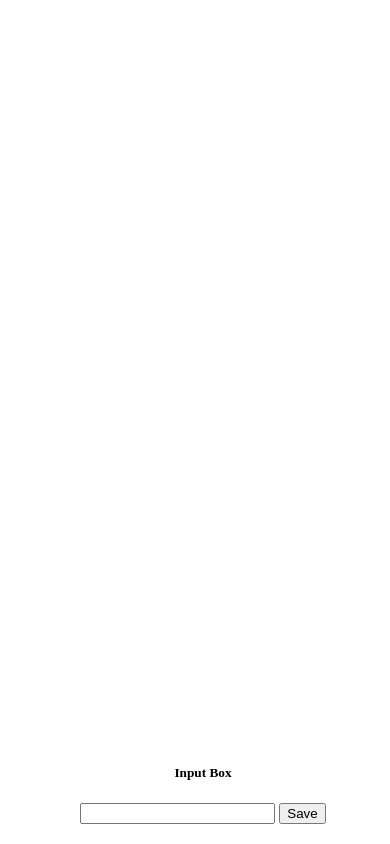
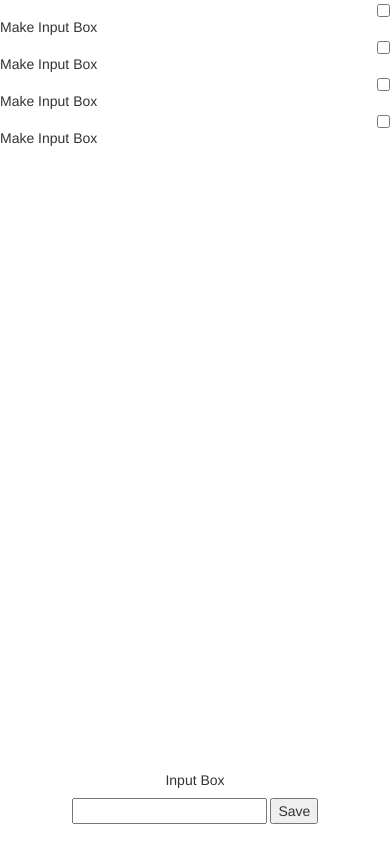
Before and after one commit to saksham10Saxena/first, a plain HTML site: page index.html in a window 390 px wide. Drawn offline with nearby package versions, Linux system fonts and the light colour scheme.

Commit message:
added to do list

```diff
--- a/appStyle.css
+++ b/appStyle.css
@@ -1,11 +1,20 @@
 .input-box{
- text-align: center;
     position: fixed;
     bottom: 20px;
     width:100%;
-
 }
 
 .input-box input{
     width: 50%;
 }
+.todo-list{
+}
+.text-center{
+    text-align:center;
+}
+.text-right{
+    text-align:right;
+}
+.text-left{
+    text-align:left;
+}
--- a/index.html
+++ b/index.html
@@ -1,14 +1,46 @@
 <html>
 
 <head>
+    <meta charset="utf-8">
+    <meta name="viewport" content="width=device-width, initial-scale=1">
+    <link rel="stylesheet" href="https://maxcdn.bootstrapcdn.com/bootstrap/3.3.7/css/bootstrap.min.css">
+    <script src="https://ajax.googleapis.com/ajax/libs/jquery/3.3.1/jquery.min.js"></script>
+    <script src="https://maxcdn.bootstrapcdn.com/bootstrap/3.3.7/js/bootstrap.min.js"></script>
     <link rel="stylesheet" type="text/css" href="appStyle.css">
 </head>
 
 <body>
-    <div class="input-box">
+    <div class="input-box text-center">
         <h5>Input Box</h5>
-        <input  type="text" name="taskText">
+        <input type="text" name="taskText">
         <button type="button">Save</button>
+    </div>
+    <div id="list-wrapper">
+        <div class="row">
+            <div class="col-sm-5 text-right">
+                <input type="checkbox" name="toDoTask1" value="inputBox">
+            </div>
+            <div class="col-sm-7 text-left"> Make Input Box</div>
+        </div>
+        <div class="row">
+            <div class="col-sm-5 text-right">
+                <input type="checkbox" name="toDoTask1" value="inputBox">
+            </div>
+            <div class="col-sm-7 text-left"> Make Input Box</div>
+        </div>
+        <div class="row">
+            <div class="col-sm-5 text-right">
+                <input type="checkbox" name="toDoTask1" value="inputBox">
+            </div>
+            <div class="col-sm-7 text-left"> Make Input Box</div>
+        </div>
+        <div class="row">
+            <div class="col-sm-5 text-right">
+                <input type="checkbox" name="toDoTask1" value="inputBox">
+            </div>
+            <div class="col-sm-7 text-left"> Make Input Box</div>
+        </div>
+
     </div>
 
 </body>
```
